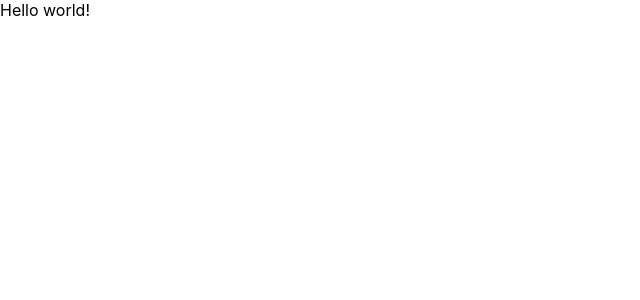
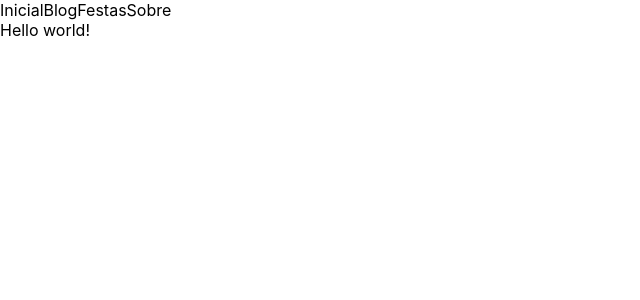
Before and after one commit to amauribechtoldjr/blog-ssr-nextjs, a Next.js app: page / in a window 1280 px wide. Shown: the top 300 px of the page, without its empty margins (0-640 px from the left). Built offline with nearby package versions, Linux system fonts and the light colour scheme.

Commit message:
Adicionando Header component

```diff
--- /dev/null
+++ b/components/shared/Header.js
@@ -0,0 +1,20 @@
+import Link from "next/link";
+
+export default function () {
+  return (
+    <div>
+      <Link href="/">
+        <a>Inicial</a>
+      </Link>
+      <Link href="/blog">
+        <a>Blog</a>
+      </Link>
+      <Link href="/festas">
+        <a>Festas</a>
+      </Link>
+      <Link href="/sobre">
+        <a>Sobre</a>
+      </Link>
+    </div>
+  );
+}
--- a/pages/index.js
+++ b/pages/index.js
@@ -1,7 +1,10 @@
+import Header from "../components/shared/Header";
+
 export default function HomePage() {
   return (
     <div>
+      <Header />
       {`Hello world!`}
     </div>
-  )
+  );
 }
```
